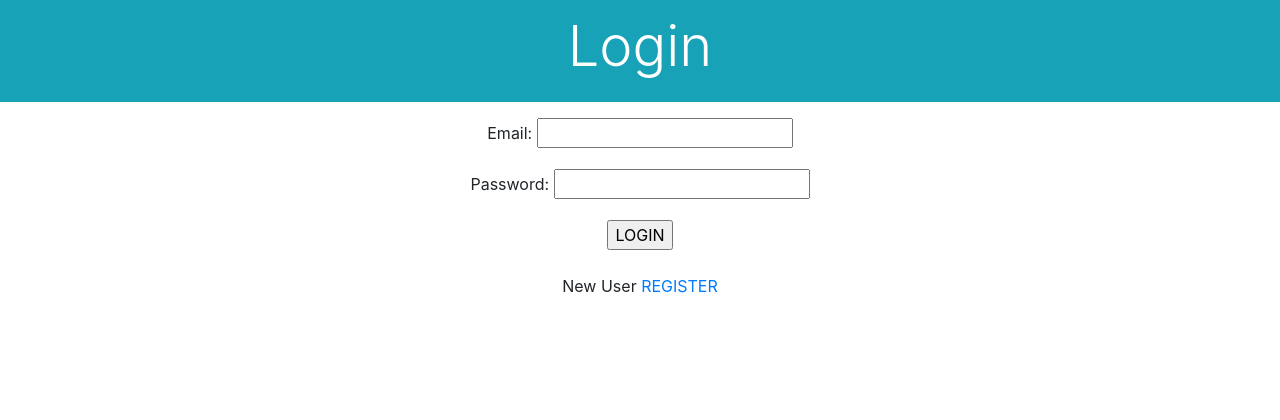
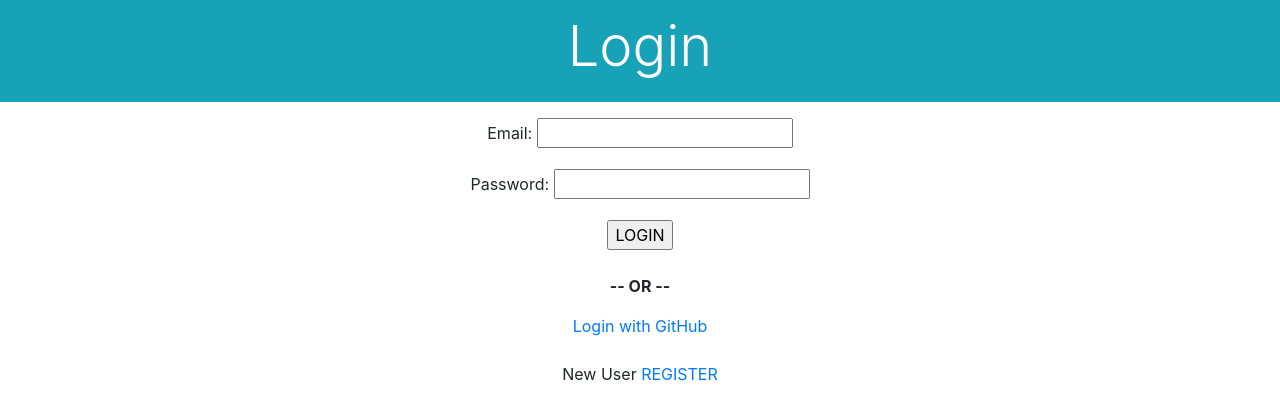
Before and after one commit to Avin-Techv/moviecafe, a Django app: page /login in a window 1280 px wide. Shown: the top 420 px of the page. Run offline with Django 3.2, Linux system fonts and the light colour scheme; some libraries are stand-ins or nearby versions.

Commit message:
github login started

```diff
--- a/accounts/templates/accounts/login.html
+++ b/accounts/templates/accounts/login.html
@@ -15,7 +15,9 @@
         <form action ="" method="post">
             {% csrf_token %}
             {{ form.as_p }}
-            <input type="submit" value="LOGIN" />
+            <input type="submit" value="LOGIN" /><br><br>
+            <p><strong>-- OR --</strong></p>
+            <a href="{% url 'social:begin' 'github' %}">Login with GitHub</a><br>
         </form>
         <br>
         <p>New User
--- a/accounts/views.py
+++ b/accounts/views.py
@@ -7,10 +7,8 @@ from django.views.generic.list import ListView
 from django.utils import timezone
 from .forms import *
 from .models import *
+from django.contrib.auth.decorators import login_required
 
-
-def home(request):
-    return render(request, 'accounts/home.html')
 
 
 class RegisterUserView(FormView):
@@ -115,3 +113,12 @@ class ArticleListView(ListView):
         context = super().get_context_data(**kwargs)
         context['now'] = timezone.now()
         return context
+
+
+@login_required
+def home(request):
+    return render(request, 'accounts/home.html')
+
+
+def home(request):
+    return render(request, 'accounts/home.html')
```
Also changed, not shown: moviecafe/settings.py (+8 -1 lines), db.sqlite3.
